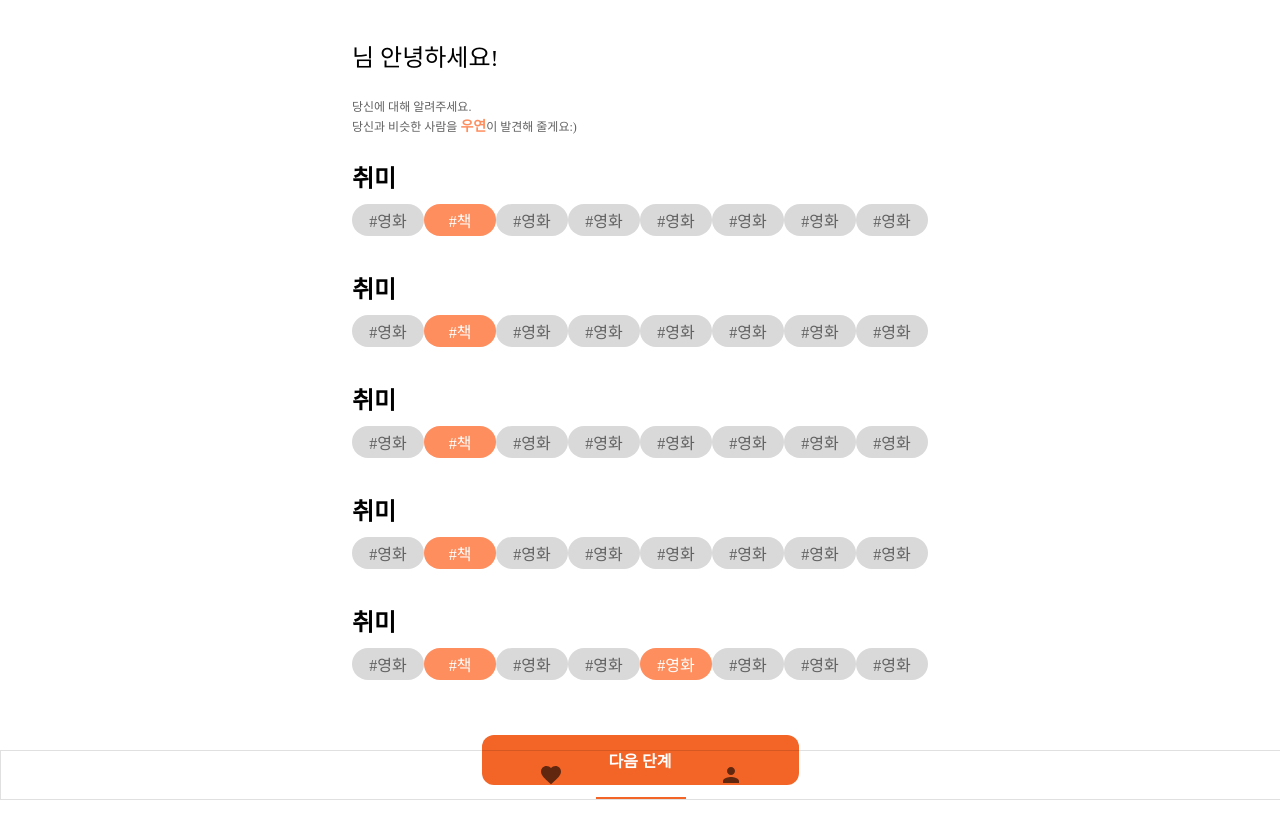
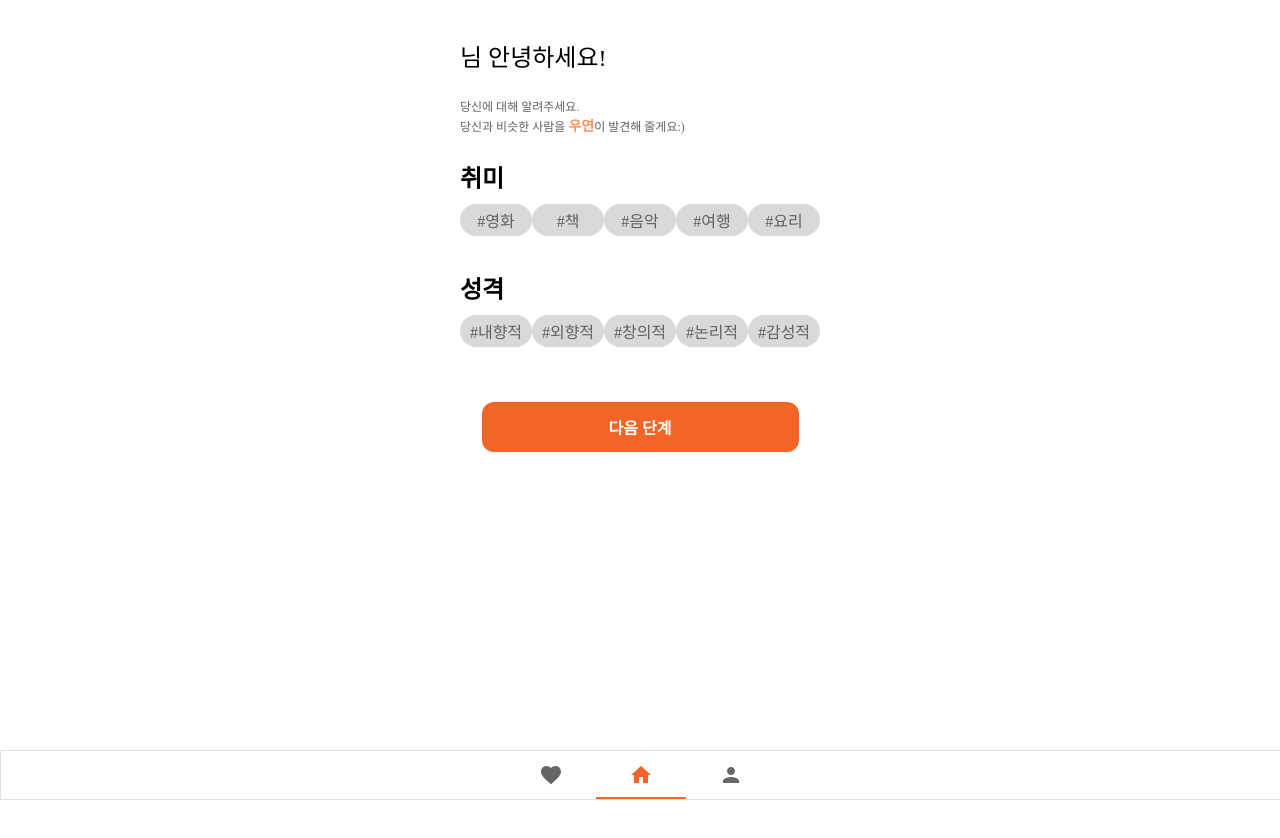
Before and after one commit to 14KGun/5KY, a React (Vite) app in the folder web/: page /tagsetting in a window 1280 px wide. Shown: the top 838 px of the page. After the commit the page ends 800 px from the top, so only its background shows below. Built offline with nearby package versions, Linux system fonts and the light colour scheme; a web font is replaced by a local one.

Commit message:
tag setting

```diff
--- a/web/src/screens/TagSetting/TagSetting.jsx
+++ b/web/src/screens/TagSetting/TagSetting.jsx
@@ -114,11 +114,39 @@ const NextBtn = styled.div`
   }
 `;
 
+const initialTags = [
+  {
+    category: "취미",
+    tags: ["영화", "책", "음악", "여행", "요리"],
+  },
+  {
+    category: "성격",
+    tags: ["내향적", "외향적", "창의적", "논리적", "감성적"],
+  },
+  // 추가 분류 및 태그들...
+];
+
 const TagSetting = () => {
   const [selectedTags, setSelectedTags] = useState([]);
   const navigate = useNavigate();
   const [nickname, setNickname] = useState(""); // 닉네임 상태 초기화
   // 기존 상태 및 핸들러 정의 코드는 생략됨
+
+  // 태그 선택/해제 핸들러
+  const toggleTag = (tag) => {
+    setSelectedTags((prev) => {
+      if (prev.includes(tag)) {
+        return prev.filter((t) => t !== tag);
+      } else {
+        return [...prev, tag];
+      }
+    });
+  };
+
+  // 태그가 선택되었는지 여부를 결정하는 함수
+  const isTagSelected = (tag) => {
+    return selectedTags.includes(tag);
+  };
 
   useEffect(() => {
     // Localstorage에서 signupData 가져오기
@@ -142,7 +170,11 @@ const TagSetting = () => {
   const handleNextClick = () => {
     const storedData = localStorage.getItem("signupData");
     let parsedData = storedData ? JSON.parse(storedData) : {};
-    parsedData.tags = selectedTags; // tags 배열을 signupData 객체에 추가
+
+    // 선택된 태그들을 signupData 객체에 추가
+    parsedData.tags = selectedTags;
+
+    // 변경된 데이터를 localStorage에 저장
     localStorage.setItem("signupData", JSON.stringify(parsedData)); // 변경된 데이터를 다시 저장
     navigate('/findsetting');
   };
@@ -156,81 +188,24 @@ const TagSetting = () => {
         <Info>
           당신과 비슷한 사람을 <Highlight>우연</Highlight>이 발견해 줄게요:)
         </Info>
-        <TagContainer>
-          <TagSubContainer>
-            <TagTitle>취미</TagTitle>
-            <Tags>
-              <Tag>#영화</Tag>
-              <SelectedTag>#책</SelectedTag>
-              <Tag>#영화</Tag>
-              <Tag>#영화</Tag>
-              <Tag>#영화</Tag>
-              <Tag>#영화</Tag>
-              <Tag>#영화</Tag>
-              <Tag>#영화</Tag>
-            </Tags>
-          </TagSubContainer>
-        </TagContainer>
-        <TagContainer>
-          <TagSubContainer>
-            <TagTitle>취미</TagTitle>
-            <Tags>
-              <Tag>#영화</Tag>
-              <SelectedTag>#책</SelectedTag>
-              <Tag>#영화</Tag>
-              <Tag>#영화</Tag>
-              <Tag>#영화</Tag>
-              <Tag>#영화</Tag>
-              <Tag>#영화</Tag>
-              <Tag>#영화</Tag>
-            </Tags>
-          </TagSubContainer>
-        </TagContainer>
-        <TagContainer>
-          <TagSubContainer>
-            <TagTitle>취미</TagTitle>
-            <Tags>
-              <Tag>#영화</Tag>
-              <SelectedTag>#책</SelectedTag>
-              <Tag>#영화</Tag>
-              <Tag>#영화</Tag>
-              <Tag>#영화</Tag>
-              <Tag>#영화</Tag>
-              <Tag>#영화</Tag>
-              <Tag>#영화</Tag>
-            </Tags>
-          </TagSubContainer>
-        </TagContainer>
-        <TagContainer>
-          <TagSubContainer>
-            <TagTitle>취미</TagTitle>
-            <Tags>
-              <Tag>#영화</Tag>
-              <SelectedTag>#책</SelectedTag>
-              <Tag>#영화</Tag>
-              <Tag>#영화</Tag>
-              <Tag>#영화</Tag>
-              <Tag>#영화</Tag>
-              <Tag>#영화</Tag>
-              <Tag>#영화</Tag>
-            </Tags>
-          </TagSubContainer>
-        </TagContainer>
-        <TagContainer>
-          <TagSubContainer>
-            <TagTitle>취미</TagTitle>
-            <Tags>
-              <Tag>#영화</Tag>
-              <SelectedTag>#책</SelectedTag>
-              <Tag>#영화</Tag>
-              <Tag>#영화</Tag>
-              <SelectedTag>#영화</SelectedTag>
-              <Tag>#영화</Tag>
-              <Tag>#영화</Tag>
-              <Tag>#영화</Tag>
-            </Tags>
-          </TagSubContainer>
-        </TagContainer>
+        {initialTags.map((category) => (
+          <TagContainer key={category.category}>
+            <TagSubContainer>
+              <TagTitle>{category.category}</TagTitle>
+              <Tags>
+                {category.tags.map((tag) => (
+                  <div key={tag} onClick={() => toggleTag(tag)}>
+                    {isTagSelected(tag) ? (
+                      <SelectedTag>{'#' + tag}</SelectedTag>
+                    ) : (
+                      <Tag>{'#' + tag}</Tag>
+                    )}
+                  </div>
+                ))}
+              </Tags>
+            </TagSubContainer>
+          </TagContainer>
+        ))}
       </Container>
       <NextBtn onClick={handleNextClick}>다음 단계</NextBtn>
     </RealContainer>
```
